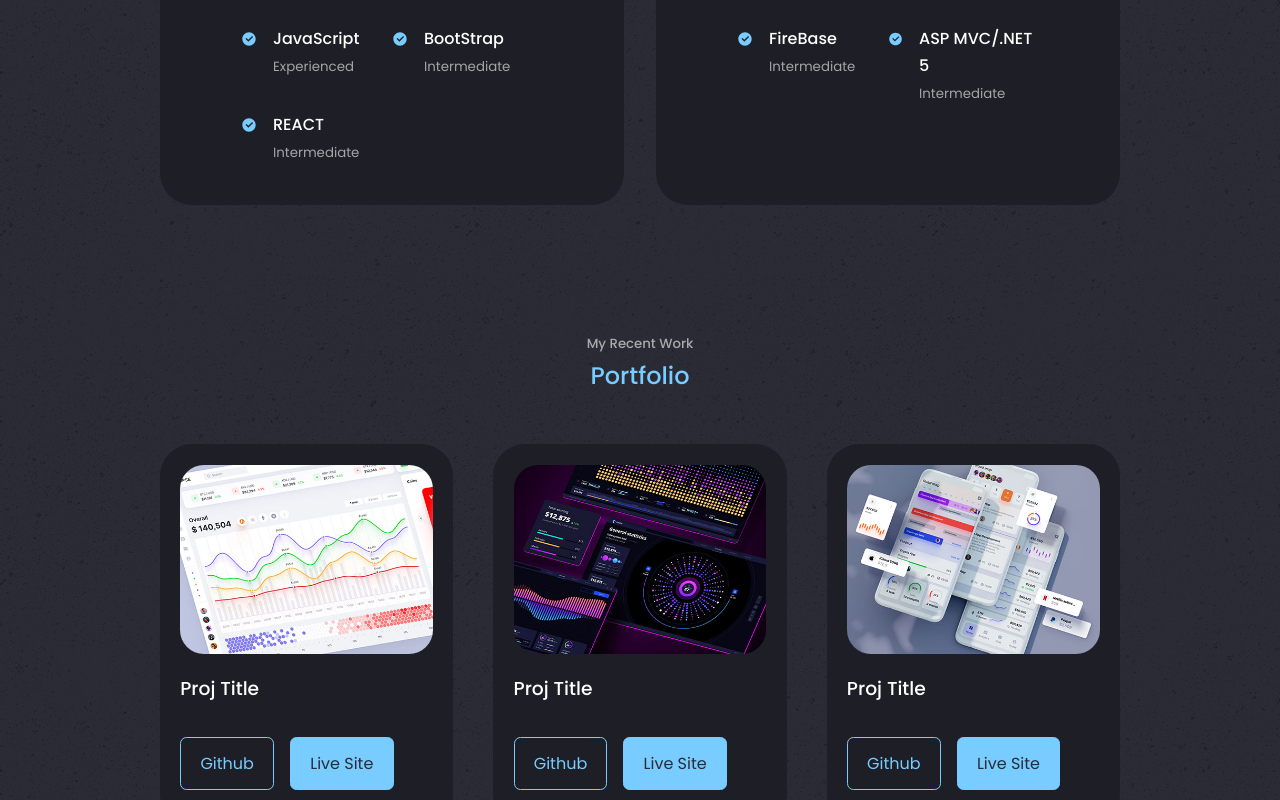
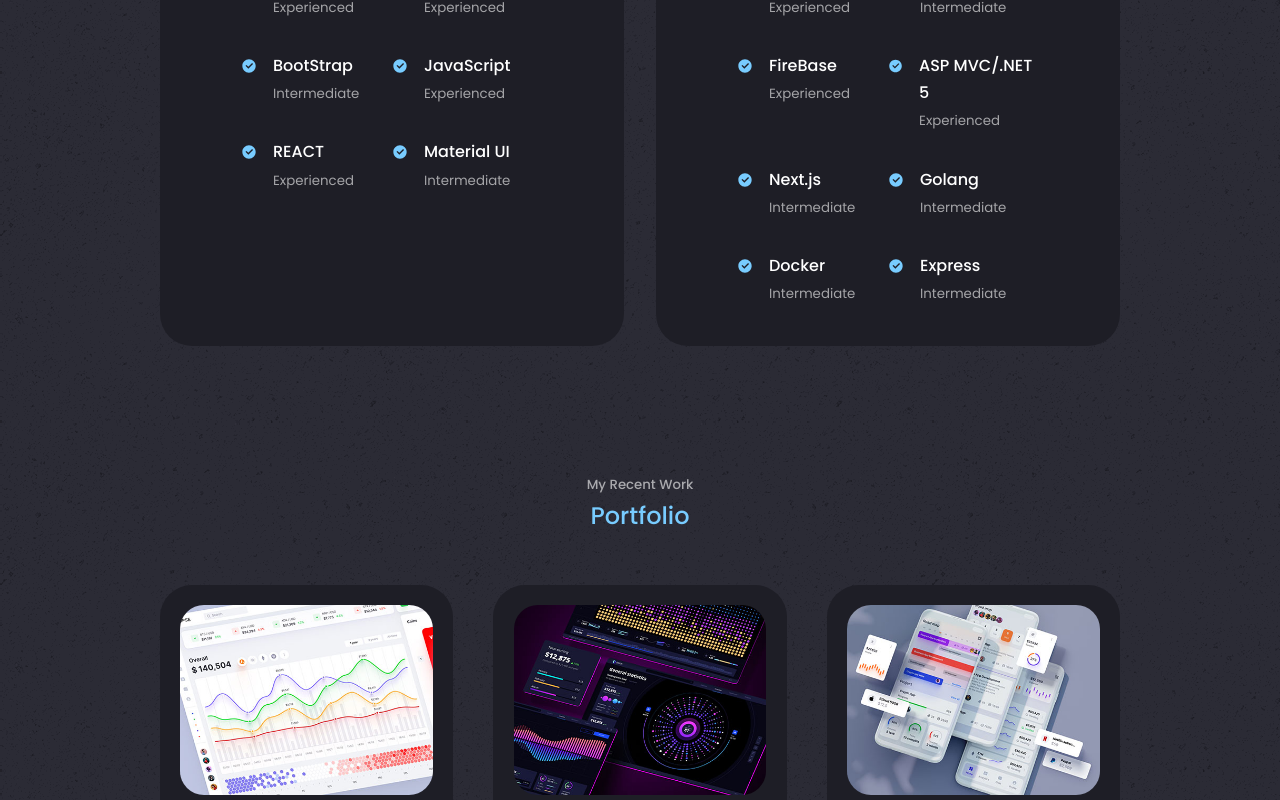
Before and after one commit to maxwellalvord/React-Portfolio, a React (Create React App) app: page / in a window 1280 px wide. Shown: the part 2020-2820 px from the top of the page. Built offline with nearby package versions, Linux system fonts and the light colour scheme.

Commit message:
Update: add to my experience section.

```diff
--- a/src/components/about/About.jsx
+++ b/src/components/about/About.jsx
@@ -35,7 +35,7 @@ const About = () => {
           </div>
 
           <p>
-            My name is Maxwell Alvord and I currently live in Portland Oregon. I'm excited to see where my passion for problem solving will take me as I'm open to moving for the right position. My free time is spent learning what new technologies to use as well as which ones to avoid.
+            My name is Maxwell Alvord and I currently live in Portland Oregon. I'm excited to see where my passion for problem solving will take me as I'm open to moving for the right position. If I'm not looking for a hole in the wall foodcart or playing with my dog I tend to spend my free time perusing new technology tutorials on youtube.
           </p>
 
           <a href="#contact" className='btn btn-primary'>Reach out!</a>
--- a/src/components/experience/Experience.jsx
+++ b/src/components/experience/Experience.jsx
@@ -22,6 +22,13 @@ const Experience = () => {
               <RiCheckboxCircleFill className='experience__details-icon'/>
               <div>
                 <h4>CSS</h4>
+                <small className='text-light'>Experienced</small>
+              </div>
+            </article>
+            <article className='experience__details'>
+              <RiCheckboxCircleFill className='experience__details-icon'/>
+              <div>
+                <h4>BootStrap</h4>
                 <small className='text-light'>Intermediate</small>
               </div>
             </article>
@@ -35,15 +42,15 @@ const Experience = () => {
             <article className='experience__details'>
               <RiCheckboxCircleFill className='experience__details-icon'/>
               <div>
-                <h4>BootStrap</h4>
-                <small className='text-light'>Intermediate</small>
+                <h4>REACT</h4>
+                <small className='text-light'>Experienced</small>
               </div>
             </article>
             <article className='experience__details'>
               <RiCheckboxCircleFill className='experience__details-icon'/>
               <div>
-                <h4>REACT</h4>
-                <small className='text-light'> Intermediate</small>
+                <h4>Material UI</h4>
+                <small className='text-light'>Intermediate</small>
               </div>
             </article>
           </div>
@@ -69,13 +76,41 @@ const Experience = () => {
               <RiCheckboxCircleFill className='experience__details-icon'/>
               <div>
                 <h4>FireBase</h4>
+                <small className='text-light'>Experienced</small>
+              </div>
+            </article>
+            <article className='experience__details'>
+              <RiCheckboxCircleFill className='experience__details-icon'/>
+              <div>
+                <h4>ASP MVC/.NET 5</h4>
+                <small className='text-light'>Experienced</small>
+              </div>
+            </article>
+            <article className='experience__details'>
+              <RiCheckboxCircleFill className='experience__details-icon'/>
+              <div>
+                <h4>Next.js</h4>
                 <small className='text-light'>Intermediate</small>
               </div>
             </article>
             <article className='experience__details'>
               <RiCheckboxCircleFill className='experience__details-icon'/>
               <div>
-                <h4>ASP MVC/.NET 5</h4>
+                <h4>Golang</h4>
+                <small className='text-light'>Intermediate</small>
+              </div>
+            </article>
+            <article className='experience__details'>
+              <RiCheckboxCircleFill className='experience__details-icon'/>
+              <div>
+                <h4>Docker</h4>
+                <small className='text-light'>Intermediate</small>
+              </div>
+            </article>
+            <article className='experience__details'>
+              <RiCheckboxCircleFill className='experience__details-icon'/>
+              <div>
+                <h4>Express</h4>
                 <small className='text-light'>Intermediate</small>
               </div>
             </article>
--- a/src/components/portfolio/Portfolio.jsx
+++ b/src/components/portfolio/Portfolio.jsx
@@ -10,9 +10,9 @@ const data = [
   {
     id: 1,
     image: IMG1,
-    title: "Proj Title",
-    github: "https://github.com",
-    demo: "https://instagram.com"
+    title: "Inventory Tracker",
+    github: "https://github.com/maxwellalvord/Inventory-Tracker-React",
+    demo: "https://https://github.com/maxwellalvord/Inventory-Tracker-React#readme.com"
   },
   {
     id: 2,
@@ -61,7 +61,7 @@ const Portfolio = () => {
               <h3>{title}</h3>
               <div className="portfolio__item-cta">
                 <a href={github} className='btn' target={'_blank'}>Github</a>
-                <a href={demo} className='btn btn-primary' target={'_blank'}>Live Site</a>
+                <a href={demo} className='btn btn-primary' target={'_blank'}>README.md</a>
               </div>
             </article>
             )
```
